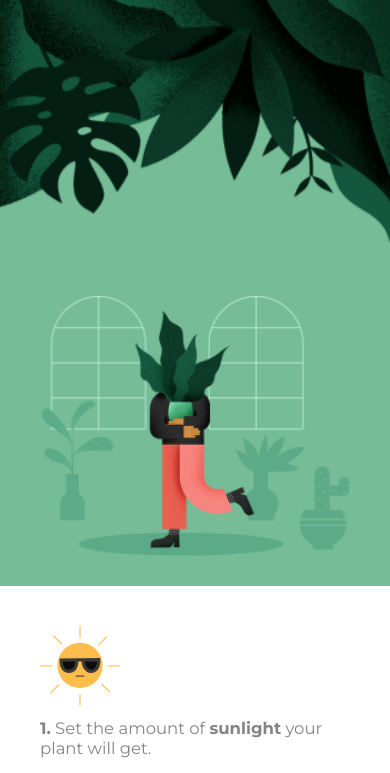
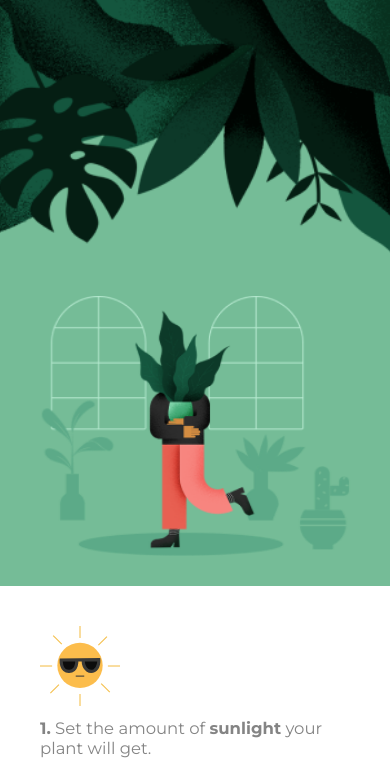
Before and after one commit to XxWexX5/greenthumb, a website built with Parcel: page index.html in a window 390 px wide. Shown: the part 258-1031 px from the top of the page. Built offline with nearby package versions, Linux system fonts and the light colour scheme; files whose address does not match are found by name.

Commit message:
[ FIX ] Adjust image top in mobile.

```diff
--- a/SCSS/components/header.scss
+++ b/SCSS/components/header.scss
@@ -7,11 +7,11 @@
     &:before {
         content: '';
         background-image: url(../images/mobile-leaves.png);
-        background-size: contain;
+        background-size: cover;
         background-repeat: no-repeat;
         background-position: top center;
         width: 100%;
-        height: 72vh;
+        height: 63vh;
         position: absolute;
         top: 0;
         left: 0;
```
